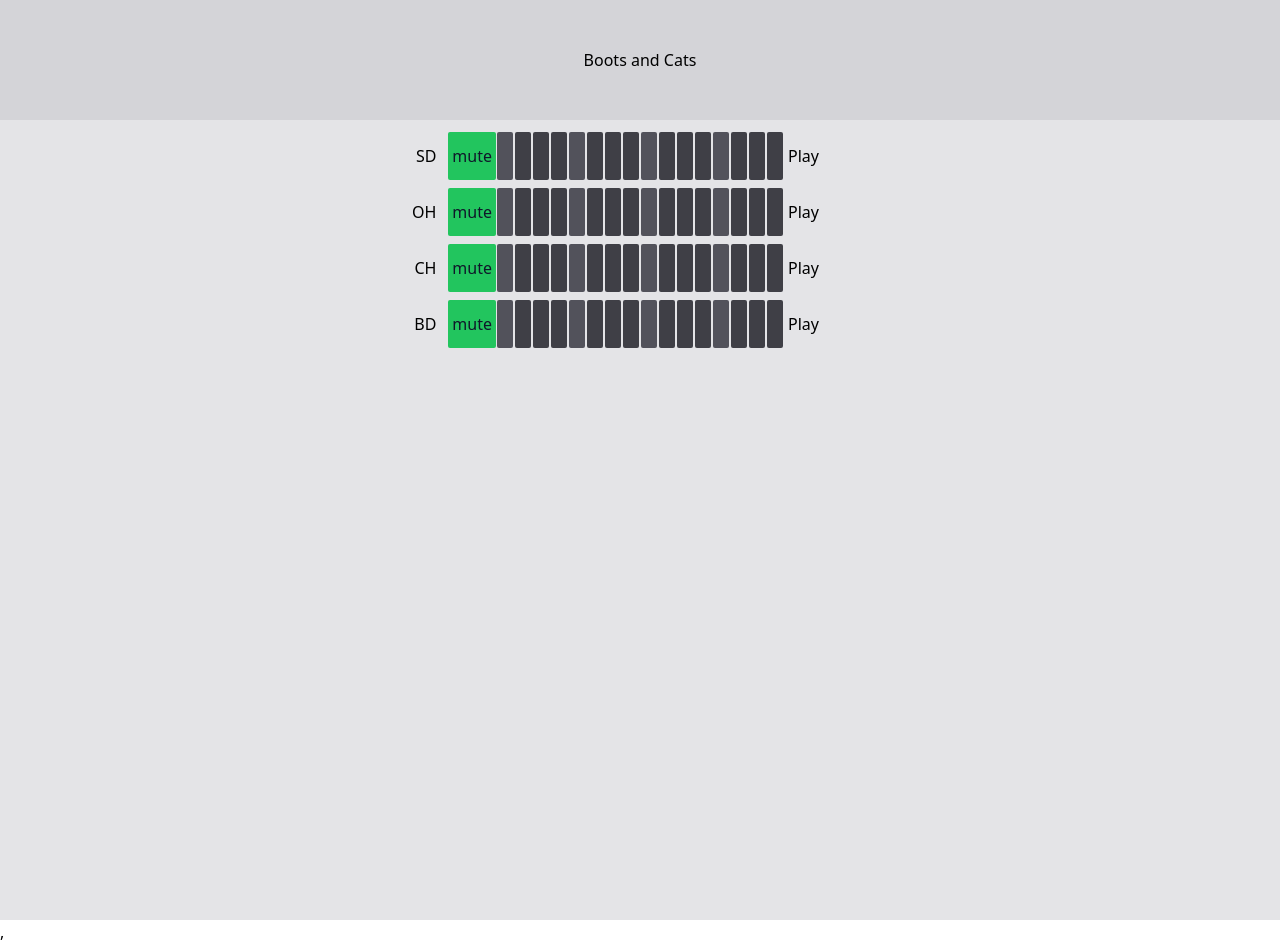
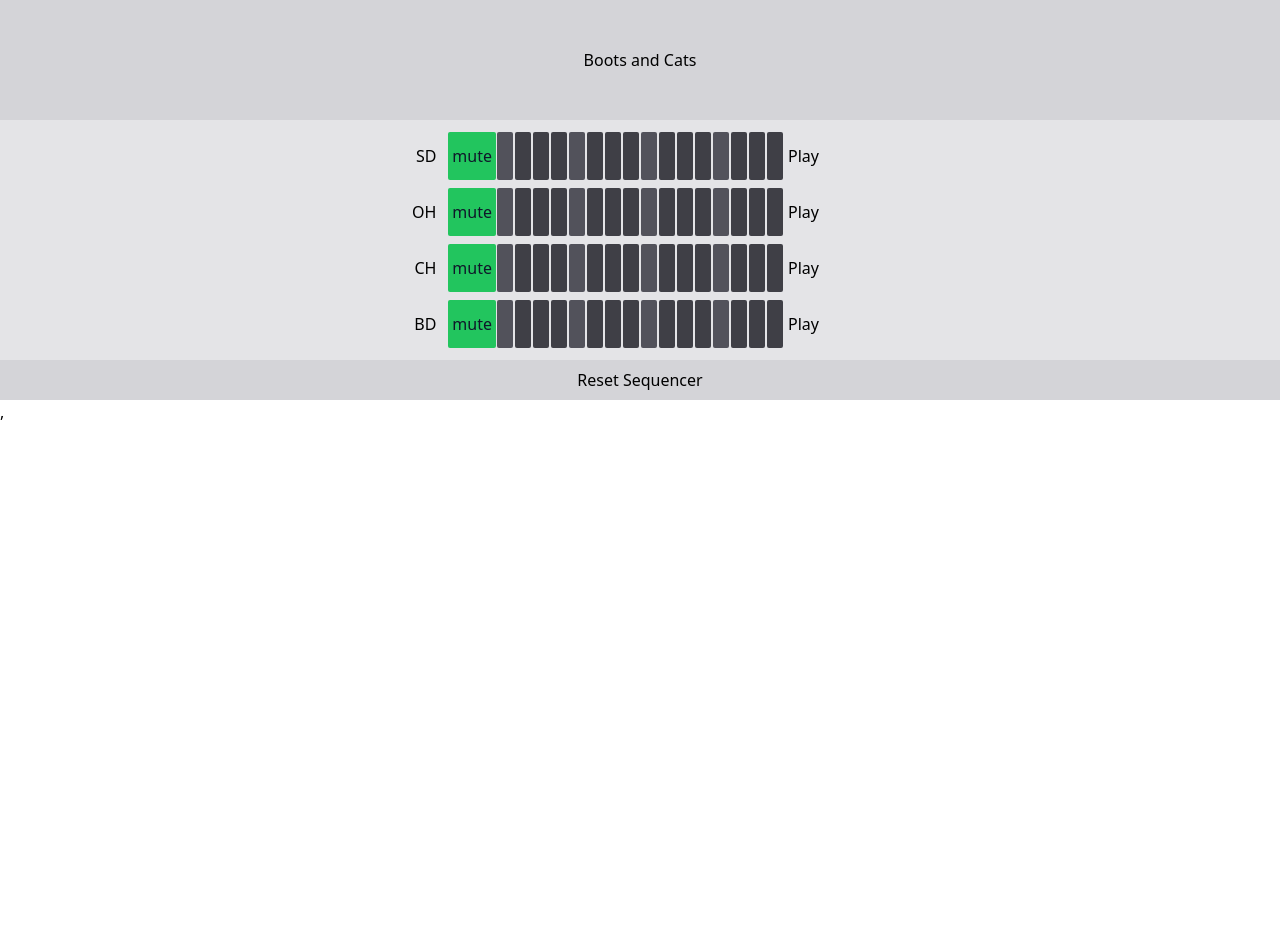
Before and after one commit to manusdextra/boots, a React (Vite) app: page / in a window 1280 px wide. After the commit the page ends 800 px from the top, so only its background shows below. Built offline with nearby package versions, Linux system fonts and the light colour scheme; no server answers.

Commit message:
App: Add reset button

```diff
--- a/src/App.tsx
+++ b/src/App.tsx
@@ -1,15 +1,26 @@
 import { Box } from "./components/Layout/Box";
 import { Instrument } from "./components/Elements/Instrument";
+import { useAppDispatch } from "./hooks";
+import { sequenceReset } from "./features/instruments/instrumentsSlice";
 import { Heading } from "./components/Layout/Heading";
 import { useAppSelector } from "./hooks";
+import { Footer } from "./components/Layout/Footer";
 
 function App() {
   const instruments = useAppSelector(state => Object.values(state.instruments))
+  const dispatch = useAppDispatch()
+
+  function handleInstrumentsReset() {
+    dispatch(sequenceReset())
+  }
 
   return (
     <>
       <Heading title="Boots and Cats" />
       <Box children={instruments.map((instrument, index) => <Instrument {...instrument} key={index} />)} />
+      <Footer>
+      <button onClick={handleInstrumentsReset}>Reset Sequencer</button>
+    </Footer>
     </>
   );
 }
--- a/src/components/Layout/Box.tsx
+++ b/src/components/Layout/Box.tsx
@@ -3,7 +3,7 @@ import { FunctionComponent } from "react"
 export const Box: FunctionComponent<{ children: React.ReactNode }> = ({ children }) => {
   return (
     <>
-      <div className="flex flex-col justify-start w-screen h-screen bg-zinc-200 p-2 ">
+      <div className="flex flex-col justify-start w-screen bg-zinc-200 p-2 ">
         {children}
       </div>
     </>
--- /dev/null
+++ b/src/components/Layout/Footer.tsx
@@ -0,0 +1,11 @@
+import { FunctionComponent } from "react"
+
+export const Footer: FunctionComponent<{ children: React.ReactNode }> = ({ children }) => {
+    return (
+        <>
+            <div className="bg-zinc-300 flex flex-row h-max p-2 justify-center">
+                {children}
+            </div>
+        </>
+    )
+}
--- a/src/features/instruments/instrumentsSlice.ts
+++ b/src/features/instruments/instrumentsSlice.ts
@@ -38,6 +38,11 @@ const instrumentsSlice = createSlice({
       const step = action.payload.step
       state[instrument].sequence[step] = !state[instrument].sequence[step]
     },
+    sequenceReset: (state: InstrumentsState) => {
+      Object.keys(state).map(instrument => {
+        state[instrument] = { ...state[instrument], sequence: initialSequence }
+      })
+    },
     instrumentMuted(state: InstrumentsState, action: PayloadAction<string>) {
       const instrument = action.payload
       state[instrument].mute = !state[instrument].mute
@@ -45,6 +50,6 @@ const instrumentsSlice = createSlice({
   },
 })
 
-export const { stepToggled, instrumentMuted } = instrumentsSlice.actions
+export const { stepToggled, sequenceReset, instrumentMuted } = instrumentsSlice.actions
 
 export default instrumentsSlice.reducer
```
